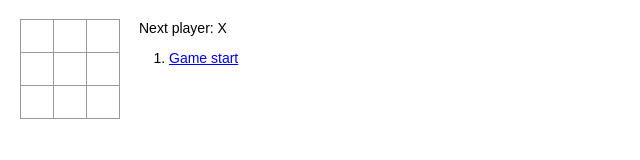
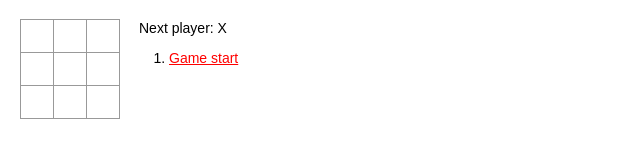
Before and after one commit to Koala-t/reactTutorial, a React (Create React App) app: page / in a window 1280 px wide. Shown: the top 160 px of the page, without its empty margins (0-640 px from the left). Built offline with nearby package versions, Linux system fonts and the light colour scheme.

Commit message:
highlights the move# which is being displayed

```diff
--- a/src/index.css
+++ b/src/index.css
@@ -54,3 +54,7 @@ ol, ul {
 .game-info {
   margin-left: 20px;
 }
+
+.active {
+  color: red;
+}
--- a/src/index.js
+++ b/src/index.js
@@ -74,6 +74,10 @@ class Game extends React.Component {
     });
   }
 
+  makeActive(currentMove) {
+    return currentMove === this.state.stepNumber ? 'active' : 'standby';
+  }
+
   render() {
     const history = this.state.history;
     const current = history[this.state.stepNumber];
@@ -82,7 +86,7 @@ class Game extends React.Component {
       const desc = move ? 'Move #' + move : 'Game start';
       return (
         <li key={move} >
-          <a href="#" onClick={() => this.jumpTo(move)}>{desc}</a>
+          <a href="#" className={ this.makeActive(move) } onClick={() => this.jumpTo(move)}>{desc}</a>
         </li>
       );
     });
```
